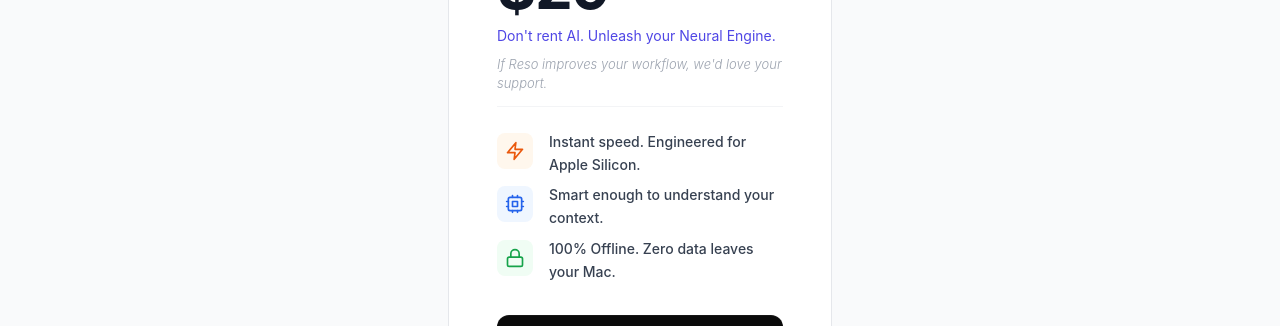
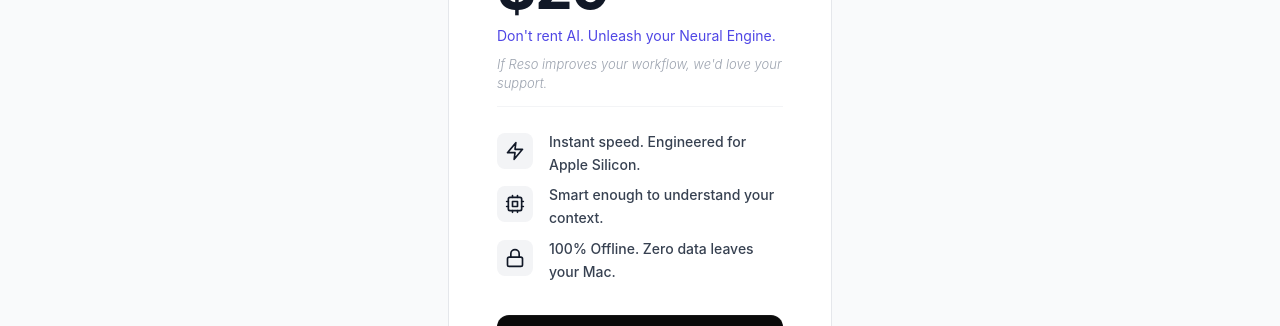
Before and after one commit to yg1112/ResoWebsite, a React (Vite) app: page / in a window 1280 px wide. Shown: the part 5460-5786 px from the top of the page. Built offline with nearby package versions, Linux system fonts and the light colour scheme; the HTML template or start-up script is replaced by a standard one.

Commit message:
Update Footer.jsx

```diff
--- a/src/components/Footer.jsx
+++ b/src/components/Footer.jsx
@@ -84,7 +84,7 @@
                     <span className="text-3xl md:text-4xl align-super opacity-70">.99</span>
                   </span>
                 </div>
-                <p className="text-[14px] text-indigo-600 font-normal leading-[1.6] mb-2">
+                <p className="text-[14px] font-normal leading-[1.6] mb-2" style={{ color: '#4F46E5' }}>
                   Don't rent AI. Unleash your Neural Engine.
                 </p>
                 <p className="text-[13px] text-gray-400 font-light italic">
@@ -95,27 +95,27 @@
               {/* Divider */}
               <div className="w-full h-px bg-gray-100 mb-6"></div>
 
-              {/* Features List */}
+              {/* Features List - 统一单色图标 */}
               <ul className="text-left space-y-2 mb-8">
                 <li className="flex gap-4 items-start">
-                  <div className="p-2 bg-orange-50 rounded-lg shrink-0 mt-0.5">
-                    <Zap size={20} className="text-orange-600" />
+                  <div className="p-2 bg-gray-100 rounded-lg shrink-0 mt-0.5">
+                    <Zap size={20} className="text-gray-900" />
                   </div>
                   <span className="text-gray-700 text-sm font-medium leading-relaxed">
                     Instant speed. Engineered for Apple Silicon.
                   </span>
                 </li>
                 <li className="flex gap-4 items-start">
-                  <div className="p-2 bg-blue-50 rounded-lg shrink-0 mt-0.5">
-                    <Cpu size={20} className="text-blue-600" />
+                  <div className="p-2 bg-gray-100 rounded-lg shrink-0 mt-0.5">
+                    <Cpu size={20} className="text-gray-900" />
                   </div>
                   <span className="text-gray-700 text-sm font-medium leading-relaxed">
                     Smart enough to understand your context.
                   </span>
                 </li>
                 <li className="flex gap-4 items-start">
-                  <div className="p-2 bg-green-50 rounded-lg shrink-0 mt-0.5">
-                    <Lock size={20} className="text-green-600" />
+                  <div className="p-2 bg-gray-100 rounded-lg shrink-0 mt-0.5">
+                    <Lock size={20} className="text-gray-900" />
                   </div>
                   <span className="text-gray-700 text-sm font-medium leading-relaxed">
                     100% Offline. Zero data leaves your Mac.
```
